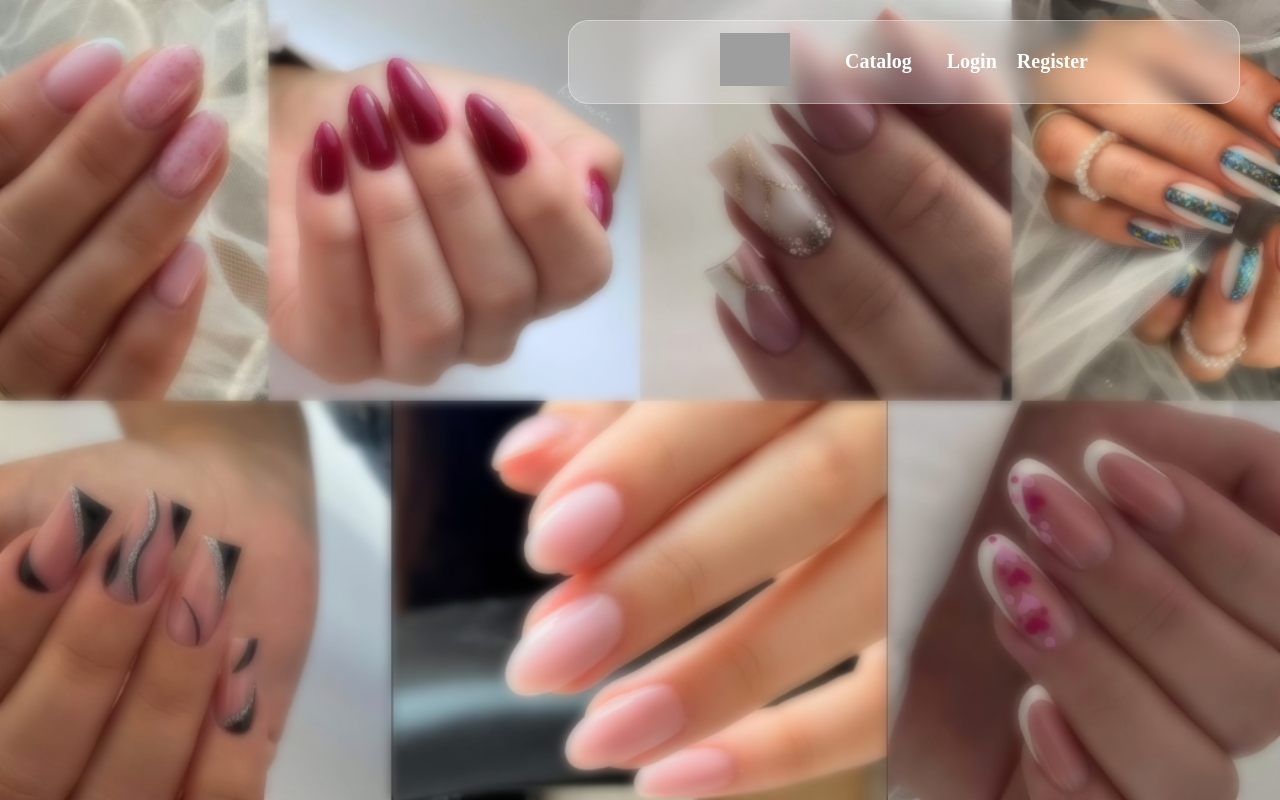
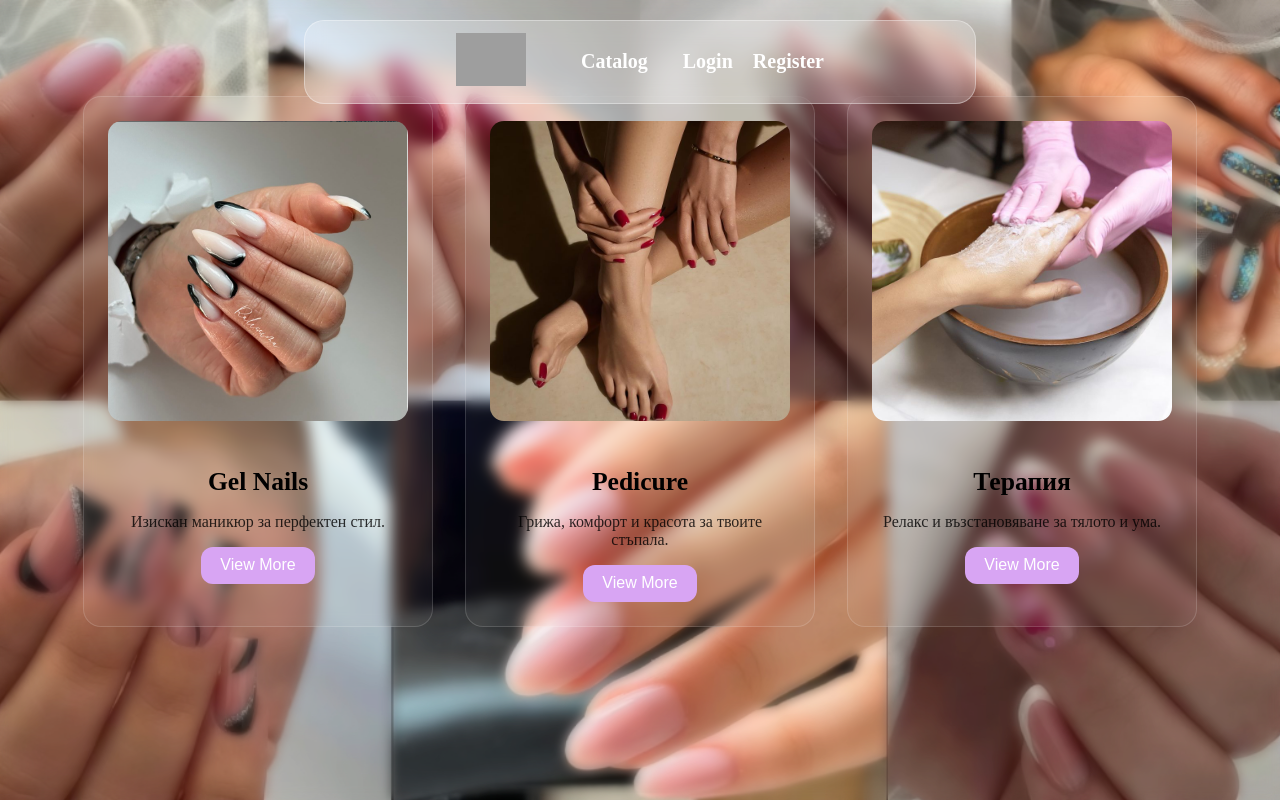
Before and after one commit to DenisMihailow/softuni-react-final-project-studios-2025, a React (Vite) app in the folder client/: page /nails/catalog in a window 1280 px wide. Built offline with nearby package versions, Linux system fonts and the light colour scheme; grey boxes are pictures that could not be loaded.

Commit message:
Catalog fix and Home update

```diff
--- /dev/null
+++ b/client/public/styles/catalog.css
@@ -0,0 +1,59 @@
+.catalog-wrapper {
+  display: flex;
+  justify-content: center;
+  align-items: stretch;
+  gap: 2rem;
+  flex-wrap: wrap;
+  padding: 2rem 0;
+}
+
+.catalog-item {
+  width: 300px;
+  background: rgba(255, 255, 255, 0.05);
+  backdrop-filter: blur(6px);
+  border-radius: 18px;
+  padding: 1.5rem;
+  text-align: center;
+  border: 1px solid rgba(255,255,255,0.15);
+  transition: .3s ease;
+  margin-top: 4rem;
+}
+
+.catalog-item:hover {
+  transform: translateY(-5px);
+  box-shadow: 0 8px 20px rgba(255,255,255,0.1);
+}
+
+.catalog-image {
+  width: 100%;
+  height: 300px;
+  object-fit: cover;
+  border-radius: 14px;
+  margin-bottom: 1rem;
+}
+
+.catalog-title {
+  font-size: 1.6rem;
+  margin-bottom: .5rem;
+}
+
+.catalog-text {
+  font-size: 1rem;
+  opacity: 0.8;
+  margin-bottom: 1rem;
+}
+
+.catalog-btn {
+  padding: .6rem 1.2rem;
+  border: none;
+  border-radius: 12px;
+  background: #d8a5f3; /* пастелно лилаво, ако искаш друг цвят — казваш */
+  color: white;
+  cursor: pointer;
+  font-size: 1rem;
+  transition: .3s ease;
+}
+
+.catalog-btn:hover {
+  background: #c06be6;
+}
--- a/client/public/styles/details.css
+++ b/client/public/styles/details.css
@@ -78,7 +78,7 @@
 
 .btn-delete {
     background: #d9534f;
-    color: white;
+    color: rgb(199, 8, 8);
 }
 
 .btn-delete:hover {
--- a/client/public/styles/header.css
+++ b/client/public/styles/header.css
@@ -9,10 +9,9 @@ header {
 
 /* ---------------- NAV CONTAINER ---------------- */
 nav {
-  width: 600px;                 /* ширина на лентата */
-  margin-left: auto;
-  margin-right: 40px;
-  /* background: rgba(1, 7, 8, 0.164); */
+  width: 600px;
+  margin: 0 auto;               /* центриране по хоризонтала */
+
   background: rgba(255, 255, 255, 0.25);
   backdrop-filter: blur(10px);
   border-radius: 20px;
@@ -25,6 +24,7 @@ nav {
   justify-content: center;
   gap: 35px;
 }
+
 
 
 /* ---------------- LEFT DECORATION IMAGE ---------------- */
--- a/client/public/styles/home.css
+++ b/client/public/styles/home.css
@@ -1,79 +1,55 @@
-
-
-/* ---------------- TEXT TITLE ---------------- */
-.title {
-  position: absolute;
-  top: 130px;
-  width: 100%;
-  text-align: center;
-  font-size: 52px;
-  font-weight: bold;
-  color: rgb(225, 222, 222);
-  text-shadow: 0 0 18px black;
-  letter-spacing: 2px;
+/* ОБЩ КОНТЕЙНЕР */
+.nails {
+  min-height: 100vh;
+   margin-top: 4rem;
+  display: flex;
+  justify-content: center;
+  align-items: center;
+  padding: 4rem 1rem;
 }
 
-/* ---------------- CARD SECTION ---------------- */
-.nails-cards {
+.full-sections {
+  margin-top: 2rem;
   display: flex;
-  justify-content: center;
-  gap: 45px;
-  position: absolute;
-  bottom: 70px;
-  width: 100%;
+  flex-direction: column;
+  gap: 2rem;
+  padding-bottom: 15rem;
 }
 
-.nails-card {
-  width: 240px;
-  height: 350px;
-  background: rgba(255, 255, 255, 0.1);
-  border-radius: 12px;
-  overflow: hidden;
-  box-shadow: 0 10px 30px rgba(0,0,0,0.4);
-  transform: rotate(-4deg);
-  transition: 0.3s ease;
-  cursor: pointer;
-  backdrop-filter: blur(6px);
-  border: 1px solid rgba(255,255,255,0.2);
+.full-section {
+  background: rgba(0, 0, 0, 0.35);
+  box-shadow: 0 4px 15px rgba(0,0,0,0.12);
+  border-radius: 18px;
+  padding: 18px 22px;     /* беше 25px → по-малко */
+  display: flex;
+  align-items: center;
+  justify-content: center;
 }
 
-.nails-card:nth-child(2) {
-  transform: rotate(0deg) scale(1.12);
+/* редът със съдържанието */
+.content-row {
+  display: flex;
+  align-items: center;
+  gap: 1.5rem;   /* беше 2rem */
 }
 
-.nails-card:hover {
-  transform: scale(1.15);
+/* снимките леко по-малки */
+.full-image {
+  width: 160px;    /* беше 200px */
+  height: 160px;
+  object-fit: cover;
+  border-radius: 14px;
 }
 
-/* IMAGE */
-.nails-card img {
-  width: 100%;
-  height: 70%;
-  object-fit: cover;
+/* текстът също леко свит */
+.full-text h2 {
+  margin: 0;
+  font-size: 1.7rem;   /* беше 2rem */
+  color: #f3f3f3;
 }
 
-/* INFO BLOCK */
-.nails-info {
-  padding: 12px;
-  text-align: center;
+.full-text p {
+  margin-top: 6px;
+  font-size: 1.05rem;
+  color: #f3f3f3;
 }
-
-.nails-info h3 {
-  color: white;
-  font-size: 20px;
-  margin: 5px 0;
-}
-
-.nails-info button {
-  padding: 6px 16px;
-  background: #ff87c0;
-  border: none;
-  border-radius: 6px;
-  color: white;
-  cursor: pointer;
-  transition: 0.2s;
-}
-
-.nails-info button:hover {
-  background: #ff5daa;
-}
--- a/client/public/styles/style.css
+++ b/client/public/styles/style.css
@@ -5,4 +5,5 @@
 @import "register.css";
 @import "login.css";
 @import "reservations.css";
-@import "details.css"
+@import "details.css";
+@import "catalog.css";
--- a/client/src/App.jsx
+++ b/client/src/App.jsx
@@ -9,6 +9,7 @@ import { useContext } from "react"
 import Myreservations from "./components/my-reservations/Myreservations"
 import Details from "./components/details/Details"
 import Edit from "./components/edit/Edit"
+import Catalog from "./components/catalog/Catalog"
 
 function App() {
 
@@ -21,6 +22,7 @@ const {user} = useContext(UserContext);
 
       <Routes>
               <Route path="/" element={<Home />} />
+              <Route path="/nails/catalog" element={<Catalog/>} />
               <Route path="/nails/book" element={<SaveYourTime />} />
               <Route path="/register" element={<Register />} />
               <Route path="/login" element={<Login />} />
--- a/client/src/components/Header.jsx
+++ b/client/src/components/Header.jsx
@@ -10,7 +10,7 @@ export default function Header() {
                     <img src="./images/logo.jpg" alt="logo" />
                 </Link>
 
-                <Link to="/nails">Catalog</Link>
+                <Link to="/nails/catalog">Catalog</Link>
                 {
                     isAuthenticated
                         ? (
--- a/client/src/components/Home.jsx
+++ b/client/src/components/Home.jsx
@@ -1,34 +1,43 @@
-// import "../styles/Home.css";
-//Nails Salon Services
 export default function Home() {
   return (
     <div className="nails">
       <h1 className="title"></h1>
 
-      <div className="nails-cards">
-        <div className="nails-card">
-          <img src="./styles/nails1.jpg" alt="" />
-          <div className="nails-info">
-            <h3>Manicure</h3>
-            <button>Details</button>
+      <div className="full-sections">
+
+        <section className="full-section">
+          <div className="content-row">
+            <img src="../images/nail.png" alt="" className="full-image" />
+
+            <div className="full-text">
+              <h2>Gel Nails</h2>
+              <p>Изискан маникюр за перфектен стил.</p>
             </div>
           </div>
+        </section>
 
-        <div className="nails-card">
-          <img src="./styles/nails2.jpg" alt="" />
-          <div className="nails-info">
-            <h3>Gel Nails</h3>
-            <button>Details</button>
+        <section className="full-section">
+          <div className="content-row">
+            <img src="../images/pedicure.jpg" alt="" className="full-image" />
+
+            <div className="full-text">
+              <h2>Pedicure</h2>
+              <p>Грижа, комфорт и красота за твоите стъпала.</p>
             </div>
           </div>
+        </section>
 
-        <div className="nails-card">
-          <img src="./styles/nails3.jpg" alt="" />
-          <div className="nails-info">
-            <h3>Nail Art</h3>
-            <button>Details</button>
+        <section className="full-section">
+          <div className="content-row">
+            <img src="../images/terapy.jpg" alt="" className="full-image" />
+
+            <div className="full-text">
+              <h2>Терапия</h2>
+              <p>Релакс и възстановяване за тялото и ума.</p>
             </div>
           </div>
+        </section>
+
       </div>
     </div>
   );
--- /dev/null
+++ b/client/src/components/catalog/Catalog.jsx
@@ -0,0 +1,30 @@
+export default function Catalog() {
+    return (
+        <div className="catalog-wrapper">
+
+    <div className="catalog-item">
+        <img src="../images/nail.png" alt="" className="catalog-image" />
+        <h3 className="catalog-title">Gel Nails</h3>
+        <p className="catalog-text">Изискан маникюр за перфектен стил.</p>
+        <button className="catalog-btn">View More</button>
+    </div>
+
+    <div className="catalog-item">
+        <img src="../images/pedicure.jpg" alt="" className="catalog-image" />
+        <h3 className="catalog-title">Pedicure</h3>
+        <p className="catalog-text">Грижа, комфорт и красота за твоите стъпала.</p>
+        <button className="catalog-btn">View More</button>
+    </div>
+
+    <div className="catalog-item">
+        <img src="../images/terapy.jpg" alt="" className="catalog-image" />
+        <h3 className="catalog-title">Терапия</h3>
+        <p className="catalog-text">Релакс и възстановяване за тялото и ума.</p>
+        <button className="catalog-btn">View More</button>
+    </div>
+
+</div>
+
+
+    );
+}
```
Lines whose indentation alone changed are shown as unchanged.
